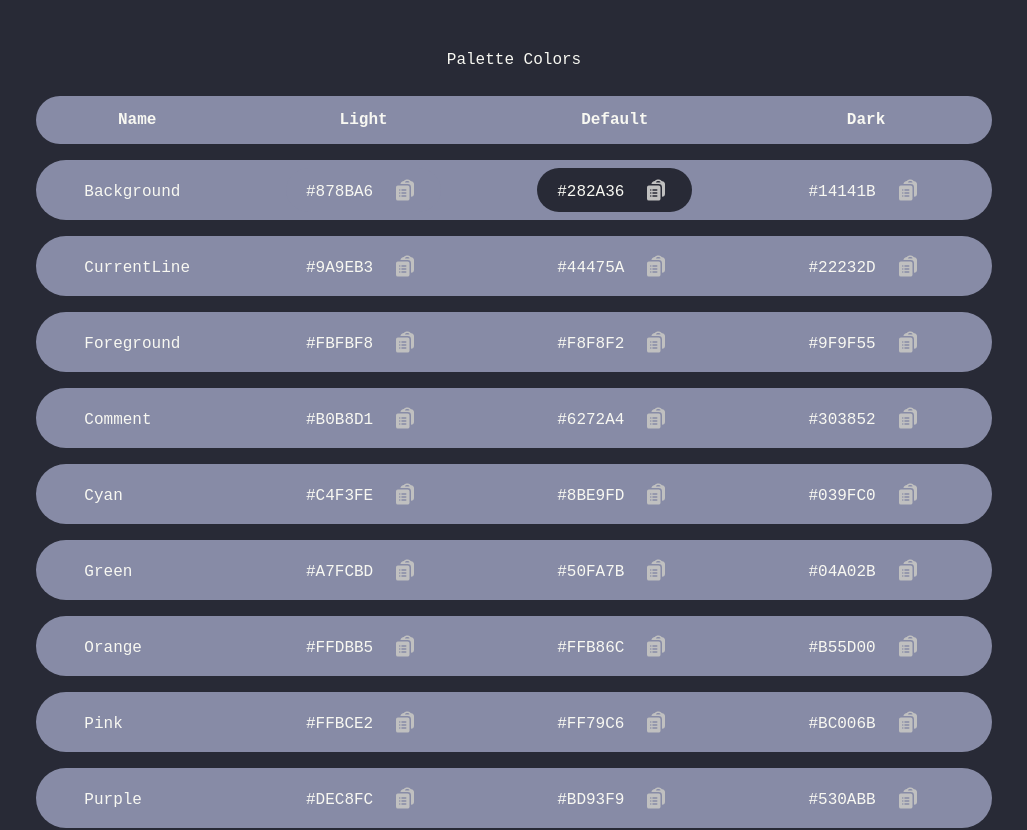
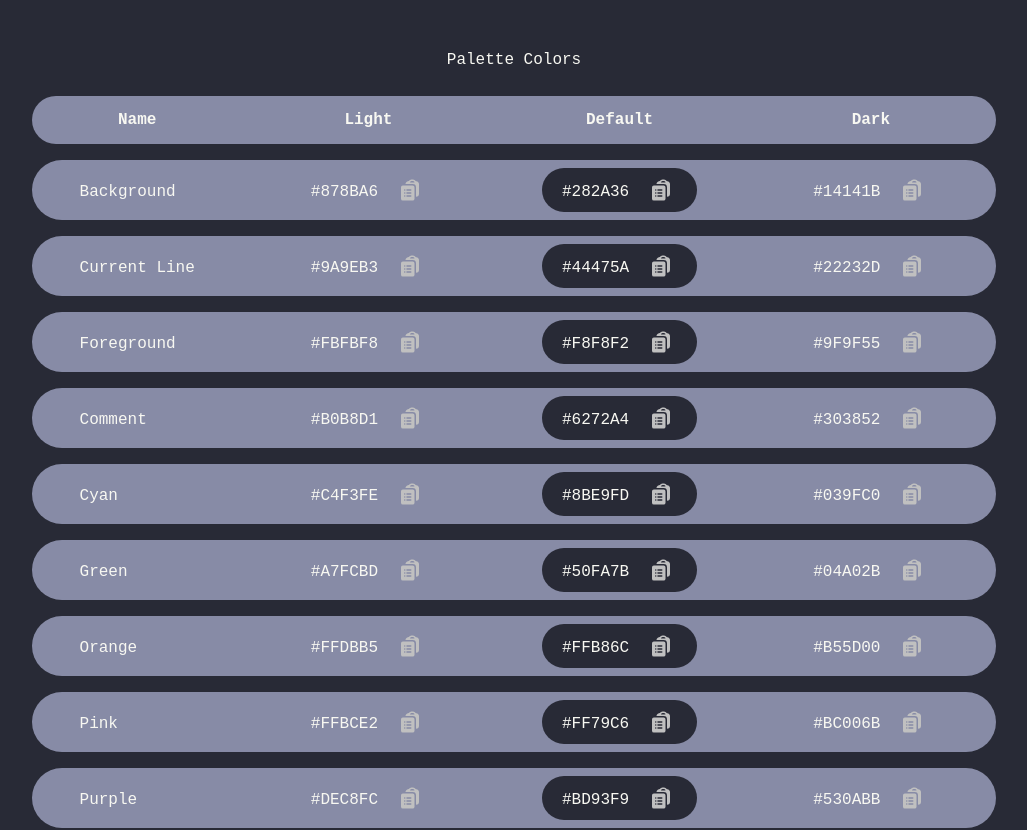
Before and after one commit to bigblackbexr/algorithms, a Vue app: page / in a window 1280 px wide. Shown: the top 830 px of the page, without its empty margins (126-1153 px from the left). Built offline with nearby package versions, Linux system fonts and the light colour scheme; a web font is replaced by a local one.

Commit message:
get colors dynamically

```diff
--- a/src/components/about/colorPalette.vue
+++ b/src/components/about/colorPalette.vue
@@ -13,18 +13,7 @@
           </tr>
         </thead>
         <tbody>
-          <Color :color="background" colorName="background" fill="silver" />
-          <Color :color="currentLine" colorName="currentLine" fill="silver" />
-          <Color :color="foreground" colorName="foreground" fill="silver" />
-          <Color :color="comment" colorName="comment" fill="silver" />
-          <Color :color="cyan" colorName="cyan" fill="silver" />
-          <Color :color="green" colorName="green" fill="silver" />
-          <Color :color="orange" colorName="orange" fill="silver" />
-          <Color :color="pink" colorName="pink" fill="silver" />
-          <Color :color="purple" colorName="purple" fill="silver" />
-          <Color :color="red" colorName="red" fill="silver" />
-          <Color :color="vampire" colorName="vampire" fill="silver" />
-          <Color :color="yellow" colorName="yellow" fill="silver" />
+          <Color :color="light" colorName="background" fill="silver" />
         </tbody>
       </table>
 	  </div>
@@ -55,6 +44,10 @@
         red: {},
         vampire: {},
         yellow: {},
+
+        light: null,
+        default: null,
+        dark: null,
       }
     },
     methods: {
@@ -86,6 +79,9 @@
         this.red = this.convertToUppercase(red)
         this.vampire = this.convertToUppercase(vampire)
         this.yellow = this.convertToUppercase(yellow)
+
+        this.light = '[' + this.red.light + ']'
+        console.log(this.light);
       },
       convertToUppercase (object) {
         return Object.fromEntries(
--- a/src/components/about/component/color.vue
+++ b/src/components/about/component/color.vue
@@ -1,14 +1,14 @@
 <template>
-	<tr class="bg-background-light">
+	<tr v-for="item in colorss" class="bg-background-light">
 		<td class="px-12 py-2 rounded-l-full">
 			<div class="mt-1">
-				{{ nameColor }}
+				{{ getName(item) }}
 			</div>
 		</td>
 		<td class="px-12 py-2">
-			<div class="flex items-center rounded-full px-3 py-1.5" :class="bgColorLight">
+			<div class="flex items-center rounded-full px-3 py-1.5" :class="{ [`bg-${light}`]: true }">
 				<div class="mt-1 ml-2" :class="txColorDark">
-					{{ color.light }}
+					{{ getLight(item) }}
 				</div>
 				<div class="ml-2 rounded-full hover:ring-2 px-3 py-1" :class="rgColotDark">
 					<svg xmlns="http://www.w3.org/2000/svg" viewBox="0 0 24 24" :fill="fill" class="w-6 h-6">
@@ -21,7 +21,7 @@
 		<td class="px-12 py-2">
 			<div class="flex items-center rounded-full px-3 py-1.5" :class="bgColor">
 				<div class="mt-1 ml-2">
-					{{ color.DEFAULT }}
+					{{ getDefault(item) }}
 				</div>
 				<div class="ml-2 rounded-full hover:ring-2 hover:ring-foreground px-3 py-1">
 					<svg xmlns="http://www.w3.org/2000/svg" viewBox="0 0 24 24" :fill="fill" class="w-6 h-6">
@@ -34,7 +34,7 @@
 		<td class="px-12 py-2 rounded-r-full">
 			<div class="flex items-center rounded-full px-3 py-1.5" :class="bgColorDark">
 				<div class="mt-1 ml-2" :class="txColorLight">
-					{{ color.dark }}
+					{{ getDark(item) }}
 				</div>
 				<div class="ml-2 rounded-full hover:ring-2 px-3 py-1" :class="rgColotLight">
 					<svg xmlns="http://www.w3.org/2000/svg" viewBox="0 0 24 24" :fill="fill" class="w-6 h-6">
@@ -48,10 +48,14 @@
 </template>
 
 <script>
+  import resolveConfig from 'tailwindcss/resolveConfig'
+  import tailwindConfig from 'tailwind-config'
+  const fullConfig = resolveConfig(tailwindConfig)
+
 	export default {
 		props: [
-			'color',
-			'colorName',
+      'color',
+      'colorName',
 			'fill'
 		],
 		data () {
@@ -71,7 +75,62 @@
 				bgColorDark: `bg-${this.colorName}-dark`,
 				txColorLight: `text-${this.colorName}-light`,
 				rgColotLight: `hover:ring-${this.colorName}-light`,
+
+        x : this.color,
+
+        colors: {},
+        colorss: [],
+
+        light: '[#C4F3FE]'
 			}
-		}
+		},
+    methods: {
+      getColorsConfig () {
+        this.colorss = Object.entries(fullConfig.theme.colors).map( element => (
+            { [element[0]]: element[1] }
+          )
+        )
+
+		    let keys = Object.keys(fullConfig.theme.colors)
+
+        // Don't need transparent & currentColor
+        for (let index = 0; index < 2; index++) {
+          this.colorss.shift()
+		      keys.shift()
+        }
+
+        for (let index = 0; index < keys.length; index++) {
+			    this.colors[keys[index]] = Object.values(this.colorss[index])
+        }
+      },
+      getName (item) {
+        let name = Object.keys(item).toString()
+        name = name.charAt(0).toUpperCase() + name.slice(1)
+        name = name.replace(/([a-z])([A-Z])/g, '$1 $2').trim()
+        return name
+      },
+      getLight (item) {
+        let keyName = Object.keys(item).toString()
+        let hexLight = item[keyName]
+        hexLight = hexLight.light
+        return hexLight
+      },
+      getDefault (item) {
+        let keyName = Object.keys(item).toString()
+        let hexDefault = item[keyName]
+        hexDefault = hexDefault.DEFAULT
+        return hexDefault
+      },
+      getDark (item) {
+        let keyName = Object.keys(item).toString()
+        let hexDark = item[keyName]
+        hexDark = hexDark.dark
+        return hexDark
+      }
+    },
+    mounted () {
+      this.getColorsConfig()
+      console.log(this.color);
+    }
 	}
 </script>
```
